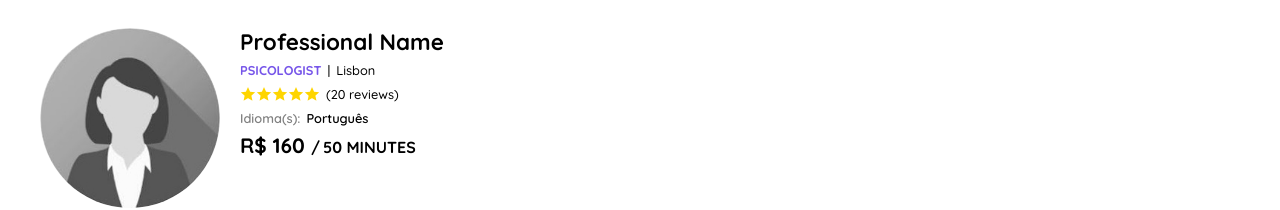
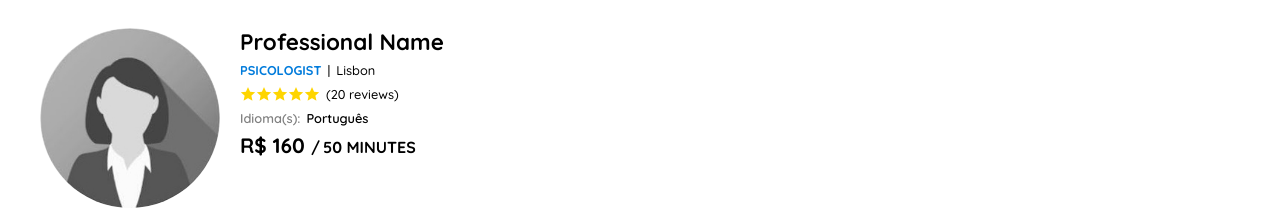
Before and after one commit to jonatasgev/zenklub, an Angular app: page /schedule/user-name in a window 1280 px wide. Shown: the top 210 px of the page. Built offline with nearby package versions, Linux system fonts and the light colour scheme.

Commit message:
Alterado brand-color para ficar em conformidado com as especificações do layout

```diff
--- a/src/app/styles/_variables.scss
+++ b/src/app/styles/_variables.scss
@@ -1,2 +1,2 @@
-$brand-color: #7655e9;
-$contrast-color: #ffffff;
+$brand-color: #007BDB;
+$brand-contrast-color: #ffffff;
```
